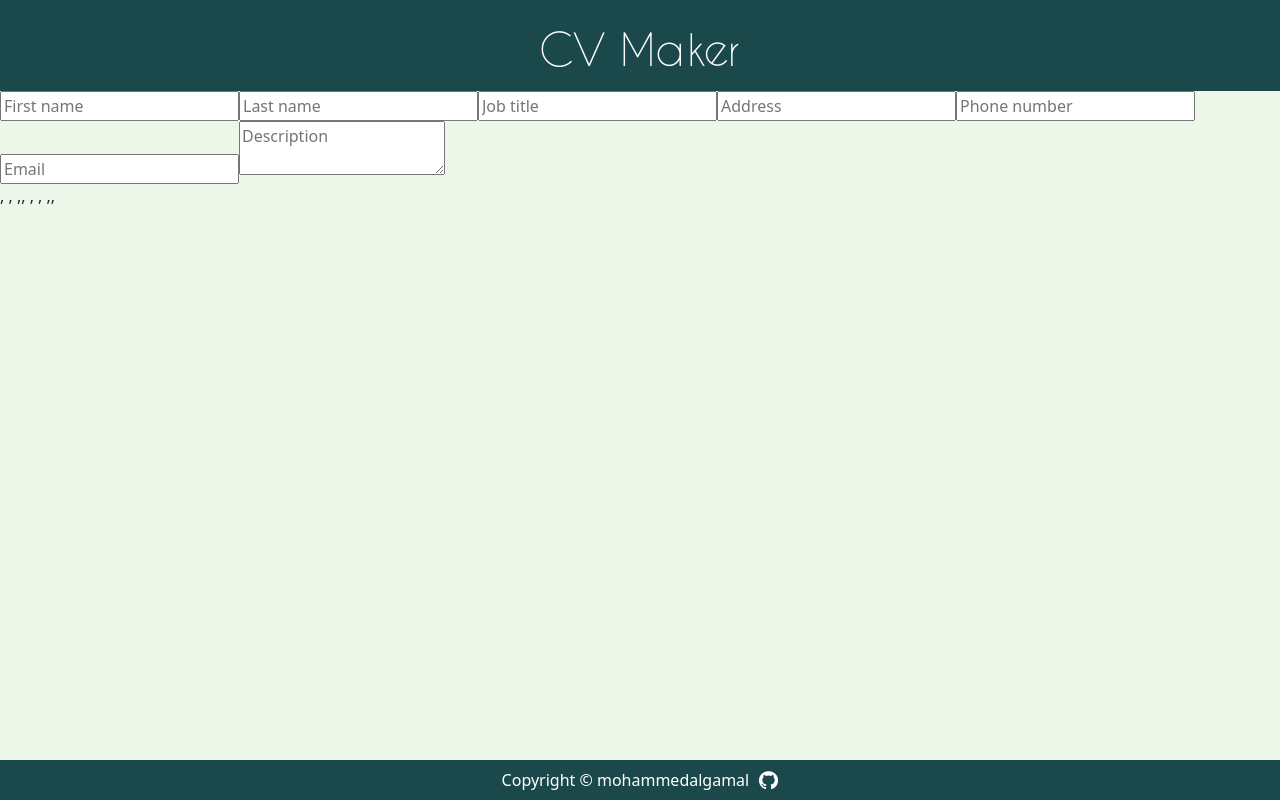
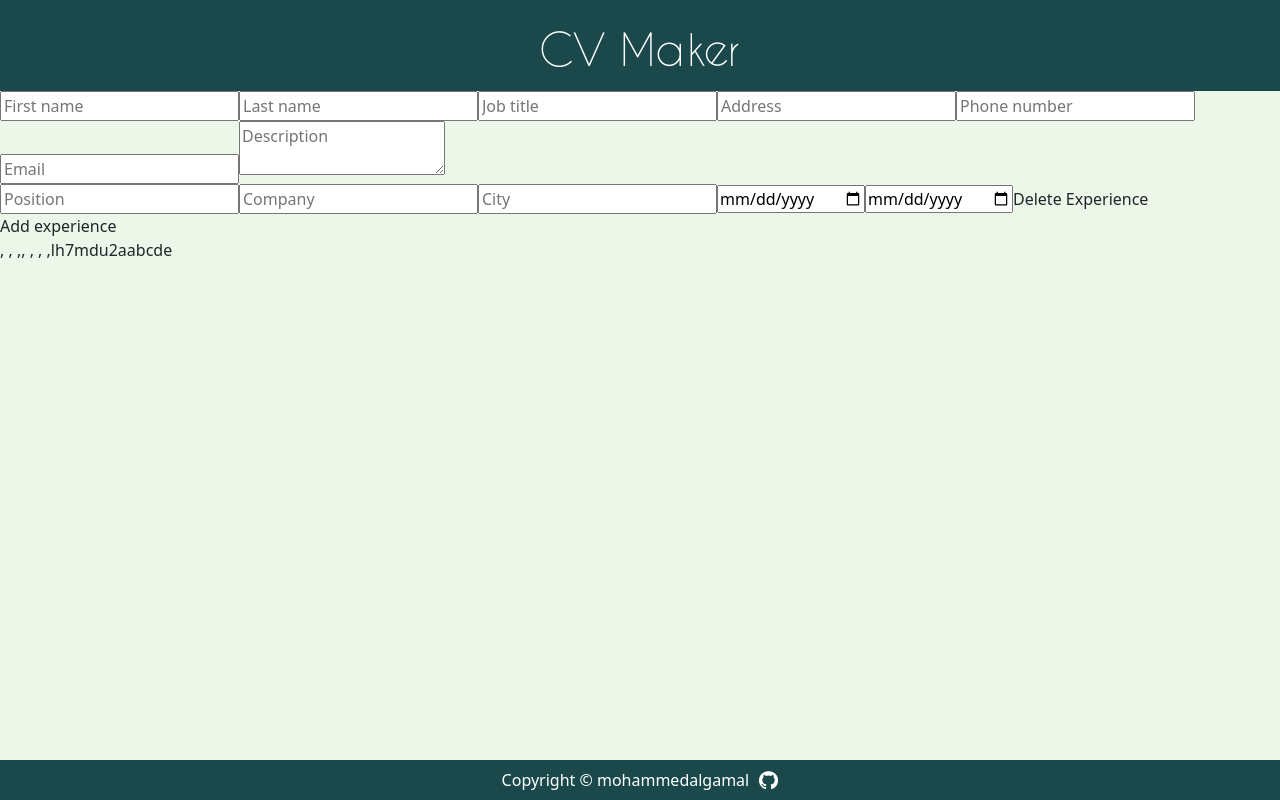
Before and after one commit to mohammedalgamal/CV-Maker, a React (Create React App) app: page / in a window 1280 px wide. Built offline with nearby package versions, Linux system fonts and the light colour scheme.

Commit message:
Add Experience component and all its logic

```diff
--- a/package.json
+++ b/package.json
@@ -10,6 +10,7 @@
     "react": "^18.2.0",
     "react-dom": "^18.2.0",
     "react-scripts": "5.0.1",
+    "uniqid": "^5.4.0",
     "web-vitals": "^2.1.4"
   },
   "scripts": {
--- a/src/App.js
+++ b/src/App.js
@@ -6,9 +6,9 @@ import './styles/app.css';
 function App() {
   return (
     <div className="App">
-      <Header></Header>
-      <Main></Main>
-      <Footer></Footer>
+      <Header />
+      <Main />
+      <Footer />
     </div>
   );
 }
--- a/src/components/CV.js
+++ b/src/components/CV.js
@@ -10,11 +10,16 @@ export default class CV extends Component {
         const { firstName, lastName,
              jobTitle, address, phoneNumber, email,
               description, experiences, educations } = this.props;
+
         return (
             <div>
                 {firstName}, {lastName}, {jobTitle},
                 {address}, {phoneNumber}, {email}, {description},
-                {experiences}, {educations}
+                {educations}
+
+                {experiences.map(experience => {
+                    return ([experience.id, experience.position, experience.company, experience.city, experience.startDate, experience.endDate]);
+                })}
             </div>
         )
     }
--- a/src/components/Data.js
+++ b/src/components/Data.js
@@ -1,10 +1,18 @@
 import { Component } from "react";
+import Experience from "./Experience";
 
 export default class Data extends Component {
+    // eslint-disable-next-line no-useless-constructor
+    constructor(props) {
+        super(props);
+    };
+
     render() {
+        const experiencesUtils = this.props.experiencesUtils;
+
         return (
             <div className="Data">
-
+                <div className="General">
                     <input type="text" placeholder="First name"
                     onChange={(e) => {this.props.changeData(e, "firstName")}}></input>
 
@@ -26,6 +34,18 @@ export default class Data extends Component {
                     <textarea placeholder="Description"
                     onChange={(e) => {this.props.changeData(e, "description")}}></textarea>
                 </div>
+
+                <div className = "Experiences">
+                    {experiencesUtils[0].map(exp => {
+                        return <Experience key = {exp.id} id = {exp.id}
+                        handleChangeInExperience = {experiencesUtils[2]}
+                        deleteExperienceObject = {experiencesUtils[3]} />
+                    })}
+                    <button className="addExperience" onClick={() => {
+                        experiencesUtils[1]()}}>Add experience</button>
+                </div>
+
+            </div>
         )
     }
 }
--- /dev/null
+++ b/src/components/Experience.js
@@ -0,0 +1,28 @@
+import { Component } from "react";
+
+export default class Experience extends Component {
+    render() {
+        return (
+            <div className="Experience">
+                <input type="text" placeholder="Position"
+                onChange={(e) => {this.props.handleChangeInExperience(e, this.props.id, "position")}}></input>
+
+                <input type="text" placeholder="Company"
+                onChange={(e) => {this.props.handleChangeInExperience(e, this.props.id, "company")}}></input>
+
+                <input type="text" placeholder="City"
+                onChange={(e) => {this.props.handleChangeInExperience(e, this.props.id, "city")}}></input>
+
+                <input type="date" placeholder="Start date"
+                onChange={(e) => {this.props.handleChangeInExperience(e, this.props.id, "startDate")}}></input>
+
+                <input type="date" placeholder="End date"
+                onChange={(e) => {this.props.handleChangeInExperience(e, this.props.id, "endDate")}}></input>
+
+                <button onClick={() => {
+                    this.props.deleteExperienceObject(this.props.id)
+                }}>Delete Experience</button>
+            </div>
+        );
+    }
+}
--- a/src/components/Main.js
+++ b/src/components/Main.js
@@ -1,6 +1,7 @@
 import { Component } from "react";
 import Data from "./Data";
 import CV from "./CV";
+import uniqid from "uniqid";
 
 export default class Main extends Component {
     constructor(props) {
@@ -14,7 +15,14 @@ export default class Main extends Component {
             phoneNumber: "",
             email: "",
             description: "",
-            experiences: [],
+            experiences: [{
+                id: uniqid(),
+                position: "a",
+                company: "b",
+                city: "c",
+                startDate: "d",
+                endDate: "e",
+            }],
             educations: [],
         };
     }
@@ -23,16 +31,52 @@ export default class Main extends Component {
 
         this.setState({
             [data]: e.target.value
+        });
+    };
+
+    addExperienceObject = () => {
+        this.setState({
+            experiences: this.state.experiences.concat({
+                id: uniqid(),
+                position: "",
+                company: "",
+                city: "",
+                startDate: "",
+                endDate: "",
+            })
+        });
+    };
+
+    deleteExperienceObject = (id) => {
+        this.setState({
+            experiences: this.state.experiences.filter(experience => experience.id !== id)
         })
     }
+
+    handleExperienceChange = (e, id, data) => {
+        this.setState({
+            experiences: this.state.experiences.map(experience => {
+                if (experience.id === id) {
+                    experience[data] = e.target.value;
+                    return experience;
+                };
+
+                return experience;
+            })
+        });
+    };
 
     render() {
         const { firstName, lastName, jobTitle,
              address, phoneNumber, email,
               description, experiences, educations } = this.state;
+
+        const experiencesUtils = [experiences, this.addExperienceObject,
+             this.handleExperienceChange, this.deleteExperienceObject];
+
         return (
             <div className="Main">
-                <Data changeData = {this.changeData}></Data>
+                <Data experiencesUtils = {experiencesUtils} changeData = {this.changeData}></Data>
                 <CV
                 firstName = {firstName}
                 lastName = {lastName}
```
Also changed, not shown: 1 other file (tests, documents, lock files or other folders). Lines whose indentation alone changed are shown as unchanged.
